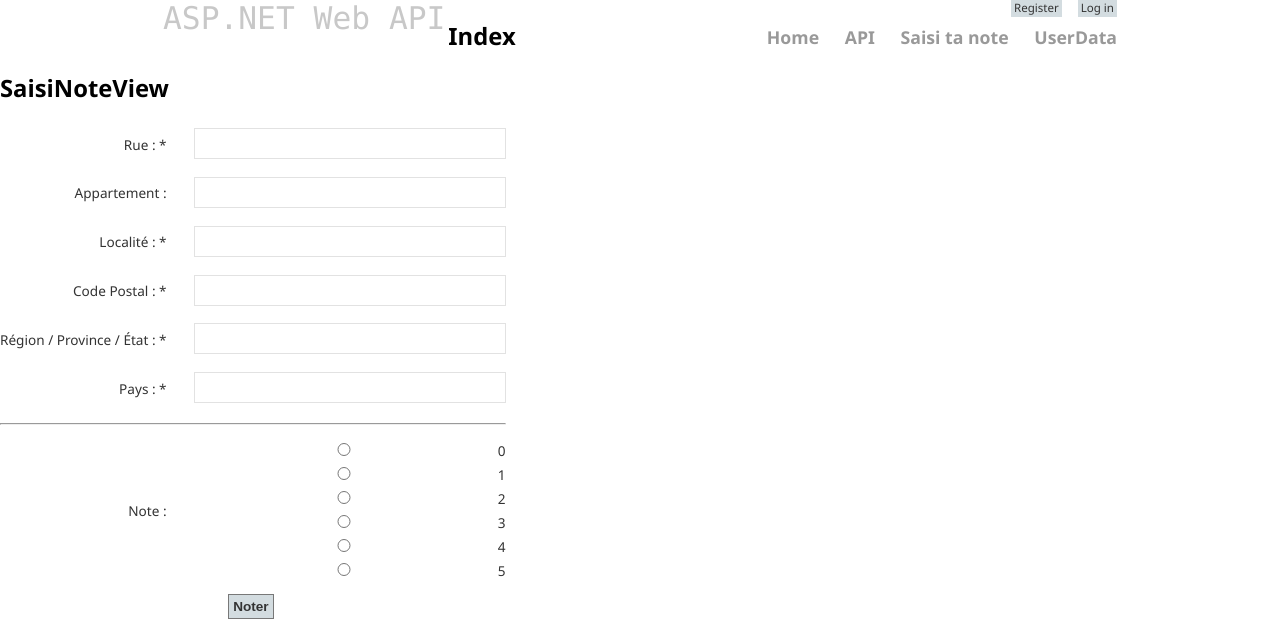
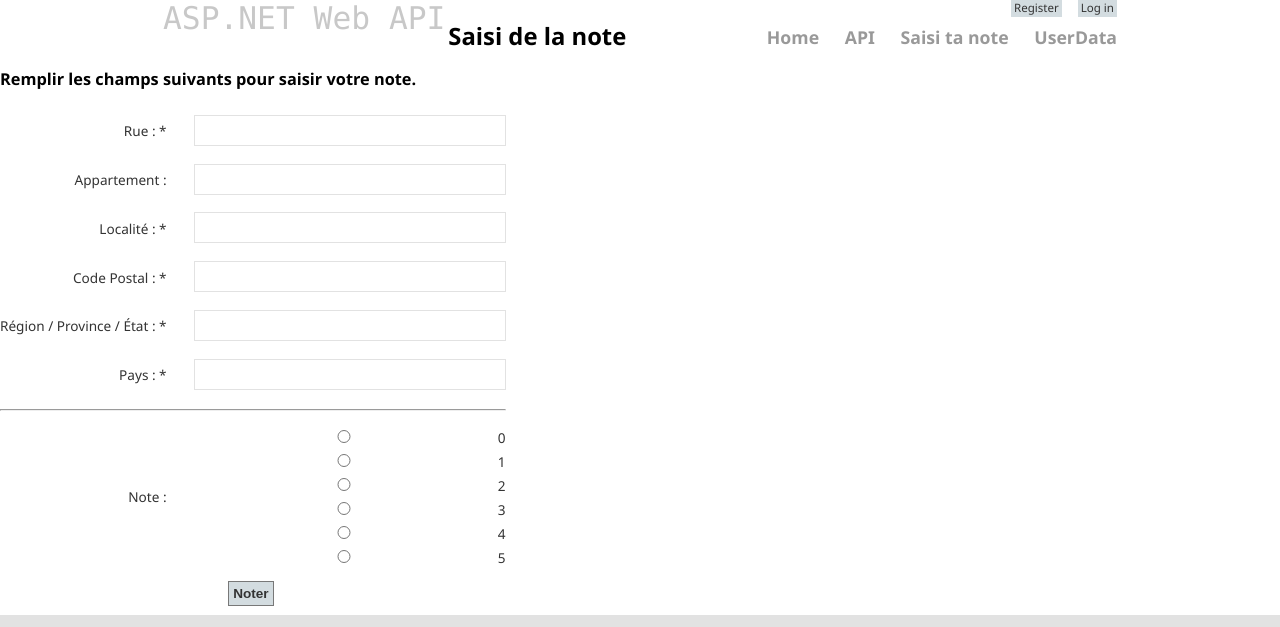
Before and after one commit to Alithis/GroupeAgile2013, an ASP.NET MVC app: page /SaisiNote in a window 1280 px wide. Shown: the part 30-657 px from the top of the page. Run offline with ASP.NET Core 8 and stand-ins for ASP.NET MVC 5, Linux system fonts and the light colour scheme; the project's own start-up code is not run, and a stand-in starts its controllers and pages; some libraries are stand-ins or nearby versions.

Commit message:
derniere version story1

```diff
--- a/NoteTaLoc-web/NoteTaLoc/Controllers/SaisiNoteController.cs
+++ b/NoteTaLoc-web/NoteTaLoc/Controllers/SaisiNoteController.cs
@@ -225,8 +225,8 @@
                         addressToSave.Pays = form.Pays;
                         addressToSave.Province = form.Region;
                         addressToSave.GeoCodeResponse = formatted_address;
-                        //addressToSave.Lattitude = lat;
-                        //addressToSave.Longitude = longititude;
+                        addressToSave.Lattitude = (decimal)lat;
+                        addressToSave.Longitude = (decimal)longititude;
 
                         var saisiNoteWriter = new SaisiNoteWriter(new MailSender(), new SaisiNoteContext());
                         saisiNoteWriter.SaveAddresNoteSaisi(addressToSave);
@@ -240,7 +240,6 @@
                         ViewBag.Message = "Enregistrement reussie!";
                         ViewBag.NumTimes = 1;
                         ViewData["color"] = "green";
-
                     }
                     else
                     {
--- a/NoteTaLoc-web/NoteTaLoc/Views/SaisiNote/Index.cshtml
+++ b/NoteTaLoc-web/NoteTaLoc/Views/SaisiNote/Index.cshtml
@@ -3,8 +3,8 @@
 }
 @model NoteTaLoc.Models.SaisiNoteForm
 
-<h2>Index</h2>
-<h2>SaisiNoteView</h2>
+<h2>Saisi de la note</h2>
+<h3>Remplir les champs suivants pour saisir votre note.</h3>
 
 <h3 style="color:<%: @ViewData["color"] %>">@for (int i=0; i < ViewBag.NumTimes; i++) {
       @ViewBag.Message
```
